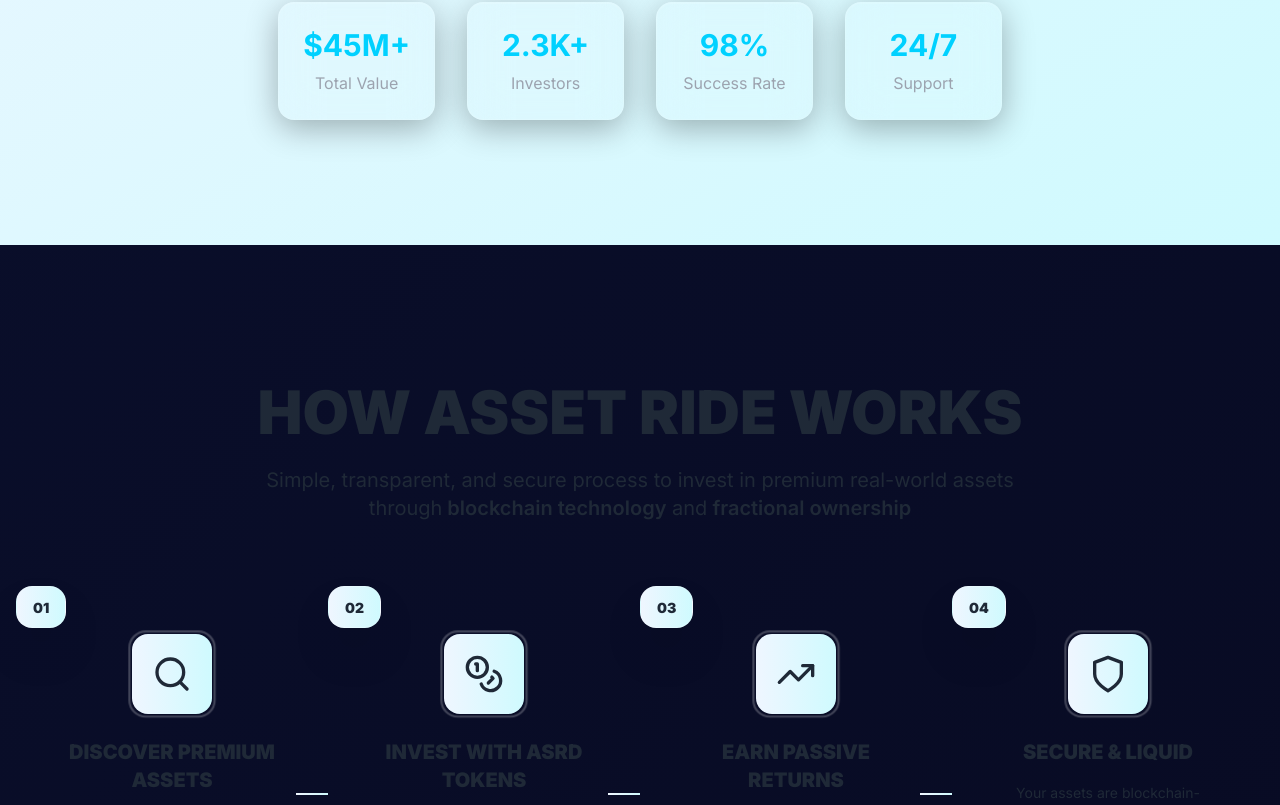
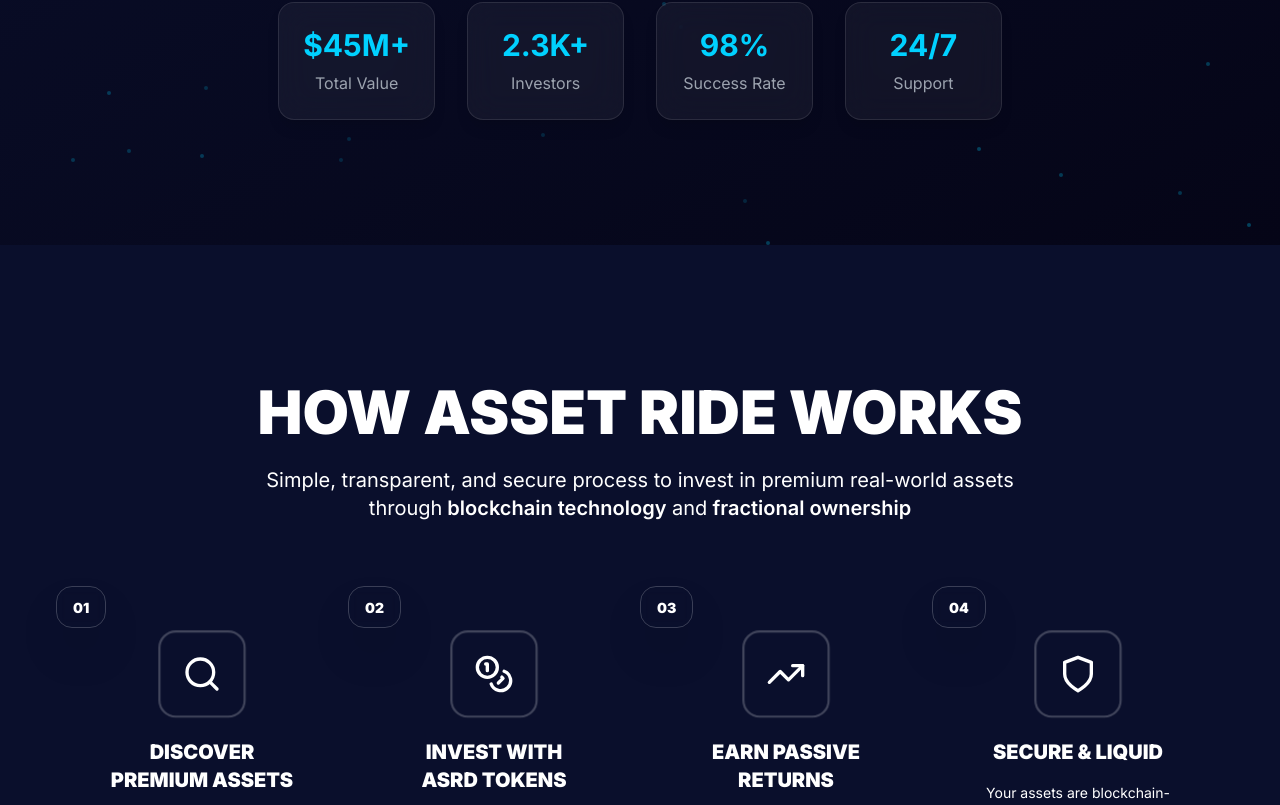
Before and after one commit to Asrd-Ride/asrd-rwa, a Next.js app: page / in a window 1280 px wide. Shown: the part 555-1360 px from the top of the page. Built offline with nearby package versions, Linux system fonts and the light colour scheme.

Commit message:
🎨 THEME: Complete overhaul - removed old CSS imports, used direct Tailwind colors #0A0F2C #00D1FF #7B61FF, forced new theme, clean cache

```diff
--- a/src/app/globals.css
+++ b/src/app/globals.css
@@ -1,162 +1,6 @@
 @tailwind base;
 @tailwind components;
 @tailwind utilities;
-
-/* Import immersive 3D design system */
-@import '../styles/immersive-3d.css';
-
-/* Base styles for better mobile experience */
-html {
-  scroll-behavior: smooth;
-}
-
-body {
-  margin: 0;
-  padding: 0;
-  overflow-x: hidden;
-}
-
-/* Custom scrollbar for webkit browsers */
-::-webkit-scrollbar {
-  width: 8px;
-}
-
-::-webkit-scrollbar-track {
-  background: #1A1B2F;
-}
-
-::-webkit-scrollbar-thumb {
-  background: linear-gradient(135deg, #00FFAA, #0095FF);
-  border-radius: 4px;
-}
-
-::-webkit-scrollbar-thumb:hover {
-  background: linear-gradient(135deg, #00CC88, #0066CC);
-}
-
-/* Focus styles for accessibility */
-button:focus-visible,
-a:focus-visible,
-input:focus-visible,
-select:focus-visible {
-  outline: 2px solid #00FFAA;
-  outline-offset: 2px;
-  border-radius: 8px;
-}
-
-/* Reduced motion for accessibility */
-@media (prefers-reduced-motion: reduce) {
-  *,
-  *::before,
-  *::after {
-    animation-duration: 0.01ms !important;
-    animation-iteration-count: 1 !important;
-    transition-duration: 0.01ms !important;
-    scroll-behavior: auto !important;
-  }
-}
-
-/* High contrast mode support */
-@media (prefers-contrast: high) {
-  .glass-3d {
-    background: rgba(0, 0, 0, 0.9);
-    border: 2px solid #00FFAA;
-  }
-
-  .text-3d {
-    background: none;
-    -webkit-text-fill-color: #00FFAA;
-    text-shadow: none;
-  }
-}
-
-/* Container utilities */
-.container-pro {
-  @apply max-w-7xl mx-auto px-4 sm:px-6 lg:px-8;
-}
-
-/* Mobile-first responsive utilities */
-.mobile-optimized {
-  @apply text-base leading-relaxed;
-}
-
-/* Touch-friendly button sizes for mobile */
-@media (max-width: 768px) {
-  .btn-3d,
-  .btn-3d-outline {
-    @apply py-4 px-6 text-lg min-h-[56px];
-  }
-
-  .glass-3d {
-    @apply rounded-2xl p-4;
-  }
-}
-
-/* Performance optimizations */
-.will-change-transform {
-  will-change: transform;
-}
-
-.will-change-opacity {
-  will-change: opacity;
-}
-
-/* Print styles */
-@media print {
-  .glass-3d {
-    background: white !important;
-    color: black !important;
-    box-shadow: none !important;
-    border: 1px solid #ccc !important;
-  }
-
-  .immersive-bg {
-    background: white !important;
-  }
-}
-
-/* Loading states */
-.skeleton {
-  background: linear-gradient(90deg, #2A2B45 25%, #3A3B5A 50%, #2A2B45 75%);
-  background-size: 200% 100%;
-  animation: loading 1.5s infinite;
-}
-
-@keyframes loading {
-  0% {
-    background-position: 200% 0;
-  }
-  100% {
-    background-position: -200% 0;
-  }
-}
-
-/* Custom utilities for the design system */
-.text-balance {
-  text-wrap: balance;
-}
-
-/* Focus management for modals */
-.modal-open {
-  overflow: hidden;
-}
-
-/* Safe area insets for modern mobile devices */
-@supports(padding: max(0px)) {
-  .safe-area-inset {
-    padding-left: max(1rem, env(safe-area-inset-left));
-    padding-right: max(1rem, env(safe-area-inset-right));
-    padding-bottom: max(1rem, env(safe-area-inset-bottom));
-  }
-}
-
-/* Reduced transparency support */
-@media (prefers-reduced-transparency: reduce) {
-  .glass-3d {
-    background: rgba(42, 43, 69, 0.95);
-    backdrop-filter: none;
-  }
-}
 
 /* Reference Theme Colors - Exact match from https://5ee07a7b-7937-465d-904b-f6058d3403c4-00-2r33fyikcd5fe.worf.replit.dev/ */
 :root {
@@ -184,6 +28,10 @@
   color: var(--neon-purple);
 }
 
+.text-matrix-green {
+  color: var(--matrix-green);
+}
+
 .bg-gradient-space {
   background: linear-gradient(135deg, var(--space-dark) 0%, var(--space-deep) 100%);
 }
@@ -201,6 +49,7 @@
   box-shadow:
     0 8px 32px rgba(0, 0, 0, 0.3),
     inset 0 1px 0 rgba(255, 255, 255, 0.1);
+  transition: all 0.3s ease;
 }
 
 .glass-ref:hover {
@@ -208,12 +57,59 @@
   box-shadow:
     0 8px 32px rgba(0, 209, 255, 0.2),
     inset 0 1px 0 rgba(255, 255, 255, 0.2);
+  transform: translateY(-2px);
 }
 
-.text-matrix-green {
-  color: var(--matrix-green);
+/* Base styles for better mobile experience */
+html {
+  scroll-behavior: smooth;
 }
 
-.border-matrix-green {
-  border-color: var(--matrix-green);
+body {
+  margin: 0;
+  padding: 0;
+  overflow-x: hidden;
+  background: var(--space-dark);
+  color: white;
 }
+
+/* Custom scrollbar for webkit browsers */
+::-webkit-scrollbar {
+  width: 8px;
+}
+
+::-webkit-scrollbar-track {
+  background: var(--space-deep);
+}
+
+::-webkit-scrollbar-thumb {
+  background: var(--electric-cyan);
+  border-radius: 4px;
+}
+
+::-webkit-scrollbar-thumb:hover {
+  background: var(--neon-purple);
+}
+
+/* Container utilities */
+.container-pro {
+  max-width: 1200px;
+  margin: 0 auto;
+  padding: 0 1rem;
+}
+
+@media (min-width: 768px) {
+  .container-pro {
+    padding: 0 2rem;
+  }
+}
+
+/* Animation utilities */
+@keyframes float {
+  0%, 100% { transform: translateY(0px); }
+  50% { transform: translateY(-10px); }
+}
+
+.animate-float {
+  animation: float 3s ease-in-out infinite;
+}
--- a/src/app/layout.tsx
+++ b/src/app/layout.tsx
@@ -31,19 +31,19 @@
   children: React.ReactNode
 }) {
   return (
-    <html lang="en" className="scroll-smooth">
+    <html lang="en" className="scroll-smooth bg-space-dark">
       <head>
         <link rel="preconnect" href="https://images.unsplash.com" />
         <link rel="dns-prefetch" href="https://images.unsplash.com" />
-        <meta name="theme-color" content="#3B82F6" />
+        <meta name="theme-color" content="#0A0F2C" />
         <meta name="apple-mobile-web-app-capable" content="yes" />
-        <meta name="apple-mobile-web-app-status-bar-style" content="default" />
+        <meta name="apple-mobile-web-app-status-bar-style" content="black-translucent" />
       </head>
-      <body className={inter.className}>
+      <body className={`${inter.className} bg-space-dark`}>
         <PerformanceOptimizer>
           <Providers>
             <Header />
-            <main className="min-h-screen bg-gradient-to-br from-blue-50 to-cyan-100 text-gray-800 overflow-x-hidden">
+            <main className="min-h-screen bg-space-dark text-white overflow-x-hidden">
               {children}
             </main>
           </Providers>
--- a/src/app/page.tsx
+++ b/src/app/page.tsx
@@ -12,7 +12,7 @@
   const { isAuthenticated } = useAuth()
 
   return (
-    <div className="min-h-screen bg-gradient-space">
+    <div className="min-h-screen bg-[#0A0F2C]">
       {/* Immersive Hero Section */}
       <ImmersiveHero />
 
@@ -23,12 +23,12 @@
       <CTASection />
 
       {/* Enhanced Professional Footer */}
-      <footer className="glass-ref border-t border-electric-cyan/20 py-16 relative z-10 mt-20">
+      <footer className="bg-[#0A0F2C] border-t border-[#00D1FF]/20 py-16 relative z-10 mt-20">
         <div className="container-pro">
           <div className="grid grid-cols-1 md:grid-cols-4 gap-12 mb-12">
             <div>
               <div className="flex items-center space-x-3 mb-6">
-                <div className="w-10 h-10 bg-gradient-cyber rounded-xl" />
+                <div className="w-10 h-10 bg-gradient-to-r from-[#00D1FF] to-[#7B61FF] rounded-xl" />
                 <span className="text-2xl font-black text-white">ASSET RIDE</span>
               </div>
               <p className="text-gray-400 text-lg">
@@ -39,29 +39,29 @@
             <div>
               <h4 className="text-white font-bold text-xl mb-6">Platform</h4>
               <div className="space-y-3 text-lg">
-                <a href="/marketplace" className="text-gray-400 hover:text-electric-cyan transition-all duration-300 block hover:translate-x-2">Marketplace</a>
+                <a href="/marketplace" className="text-gray-400 hover:text-[#00D1FF] transition-all duration-300 block hover:translate-x-2">Marketplace</a>
                 {isAuthenticated && (
-                  <a href="/portfolio" className="text-gray-400 hover:text-neon-purple transition-all duration-300 block hover:translate-x-2">Portfolio</a>
+                  <a href="/portfolio" className="text-gray-400 hover:text-[#7B61FF] transition-all duration-300 block hover:translate-x-2">Portfolio</a>
                 )}
-                <a href="/dao" className="text-gray-400 hover:text-matrix-green transition-all duration-300 block hover:translate-x-2">DAO Governance</a>
+                <a href="/dao" className="text-gray-400 hover:text-[#00FF88] transition-all duration-300 block hover:translate-x-2">DAO Governance</a>
               </div>
             </div>
 
             <div>
               <h4 className="text-white font-bold text-xl mb-6">Resources</h4>
               <div className="space-y-3 text-lg">
-                <a href="#" className="text-gray-400 hover:text-electric-cyan transition-all duration-300 block hover:translate-x-2">Documentation</a>
-                <a href="#" className="text-gray-400 hover:text-neon-purple transition-all duration-300 block hover:translate-x-2">API</a>
-                <a href="#" className="text-gray-400 hover:text-matrix-green transition-all duration-300 block hover:translate-x-2">Help Center</a>
+                <a href="#" className="text-gray-400 hover:text-[#00D1FF] transition-all duration-300 block hover:translate-x-2">Documentation</a>
+                <a href="#" className="text-gray-400 hover:text-[#7B61FF] transition-all duration-300 block hover:translate-x-2">API</a>
+                <a href="#" className="text-gray-400 hover:text-[#00FF88] transition-all duration-300 block hover:translate-x-2">Help Center</a>
               </div>
             </div>
 
             <div>
               <h4 className="text-white font-bold text-xl mb-6">Legal</h4>
               <div className="space-y-3 text-lg">
-                <a href="#" className="text-gray-400 hover:text-electric-cyan transition-all duration-300 block hover:translate-x-2">Privacy Policy</a>
-                <a href="#" className="text-gray-400 hover:text-neon-purple transition-all duration-300 block hover:translate-x-2">Terms of Service</a>
-                <a href="#" className="text-gray-400 hover:text-matrix-green transition-all duration-300 block hover:translate-x-2">Compliance</a>
+                <a href="#" className="text-gray-400 hover:text-[#00D1FF] transition-all duration-300 block hover:translate-x-2">Privacy Policy</a>
+                <a href="#" className="text-gray-400 hover:text-[#7B61FF] transition-all duration-300 block hover:translate-x-2">Terms of Service</a>
+                <a href="#" className="text-gray-400 hover:text-[#00FF88] transition-all duration-300 block hover:translate-x-2">Compliance</a>
               </div>
             </div>
           </div>
--- a/src/components/sections/ImmersiveHero.tsx
+++ b/src/components/sections/ImmersiveHero.tsx
@@ -12,17 +12,17 @@
     {
       title: "Tokenize Real World Assets",
       subtitle: "Fractional ownership of premium assets through blockchain technology",
-      gradient: "from-electric-cyan to-neon-purple"
+      gradient: "from-[#00D1FF] to-[#7B61FF]"
     },
     {
       title: "UK Real Estate & Race Horses",
       subtitle: "Invest in premium UK properties and thoroughbred racehorses",
-      gradient: "from-neon-purple to-electric-cyan"
+      gradient: "from-[#7B61FF] to-[#00D1FF]"
     },
     {
       title: "Dubai & Australia Markets",
       subtitle: "Diversify with international real estate opportunities",
-      gradient: "from-electric-cyan to-matrix-green"
+      gradient: "from-[#00D1FF] to-[#00FF88]"
     }
   ]
 
@@ -39,16 +39,16 @@
   }
 
   return (
-    <section ref={containerRef} className="relative min-h-screen flex items-center justify-center overflow-hidden bg-gradient-space">
+    <section ref={containerRef} className="relative min-h-screen flex items-center justify-center overflow-hidden bg-[#0A0F2C]">
       {/* Enhanced Space Background */}
-      <div className="absolute inset-0 bg-gradient-to-br from-space-dark to-space-deep" />
+      <div className="absolute inset-0 bg-gradient-to-br from-[#0A0F2C] to-[#050517]" />
 
       {/* Subtle Star Field */}
       <div className="absolute inset-0 opacity-30">
         {Array.from({ length: 50 }).map((_, i) => (
           <div
             key={i}
-            className="absolute w-1 h-1 bg-electric-cyan rounded-full animate-pulse"
+            className="absolute w-1 h-1 bg-[#00D1FF] rounded-full animate-pulse"
             style={{
               left: `${Math.random() * 100}%`,
               top: `${Math.random() * 100}%`,
@@ -66,9 +66,9 @@
             initial={{ scale: 0, rotate: -180 }}
             animate={{ scale: 1, rotate: 0 }}
             transition={{ duration: 1, type: "spring" }}
-            className="glass-ref inline-block px-6 py-3 rounded-2xl mb-8 border border-electric-cyan/30"
+            className="bg-white/5 backdrop-blur-lg border border-white/10 inline-block px-6 py-3 rounded-2xl mb-8 border-[#00D1FF]/30 shadow-lg"
           >
-            <span className="bg-gradient-to-r from-electric-cyan to-neon-purple bg-clip-text text-transparent font-semibold">
+            <span className="bg-gradient-to-r from-[#00D1FF] to-[#7B61FF] bg-clip-text text-transparent font-semibold">
               ASRD Price: $32.00 ↗
             </span>
           </motion.div>
@@ -105,11 +105,11 @@
           >
             <button
               onClick={() => setIsModalOpen(true)}
-              className="glass-ref px-8 py-4 text-lg font-semibold border border-electric-cyan/30 text-electric-cyan hover:bg-electric-cyan hover:text-space-dark transition-all duration-300 rounded-2xl hover:scale-105"
+              className="bg-white/5 backdrop-blur-lg border border-[#00D1FF]/30 text-[#00D1FF] hover:bg-[#00D1FF] hover:text-[#0A0F2C] px-8 py-4 text-lg font-semibold transition-all duration-300 rounded-2xl hover:scale-105 shadow-lg"
             >
               Buy ASRD Tokens
             </button>
-            <button className="glass-ref px-8 py-4 text-lg font-semibold border border-neon-purple/30 text-neon-purple hover:bg-neon-purple hover:text-white transition-all duration-300 rounded-2xl hover:scale-105">
+            <button className="bg-white/5 backdrop-blur-lg border border-[#7B61FF]/30 text-[#7B61FF] hover:bg-[#7B61FF] hover:text-white px-8 py-4 text-lg font-semibold transition-all duration-300 rounded-2xl hover:scale-105 shadow-lg">
               Explore Assets
             </button>
           </motion.div>
@@ -129,9 +129,9 @@
             ].map((stat, index) => (
               <div
                 key={index}
-                className="glass-ref p-6 rounded-2xl text-center border border-electric-cyan/10 hover:border-electric-cyan/30 transition-all duration-300"
+                className="bg-white/5 backdrop-blur-lg border border-white/10 p-6 rounded-2xl text-center hover:border-[#00D1FF]/30 transition-all duration-300 shadow-lg"
               >
-                <div className="text-2xl md:text-3xl font-bold text-electric-cyan mb-2">
+                <div className="text-2xl md:text-3xl font-bold text-[#00D1FF] mb-2">
                   {stat.value}
                 </div>
                 <div className="text-gray-400 text-sm md:text-base">
```
